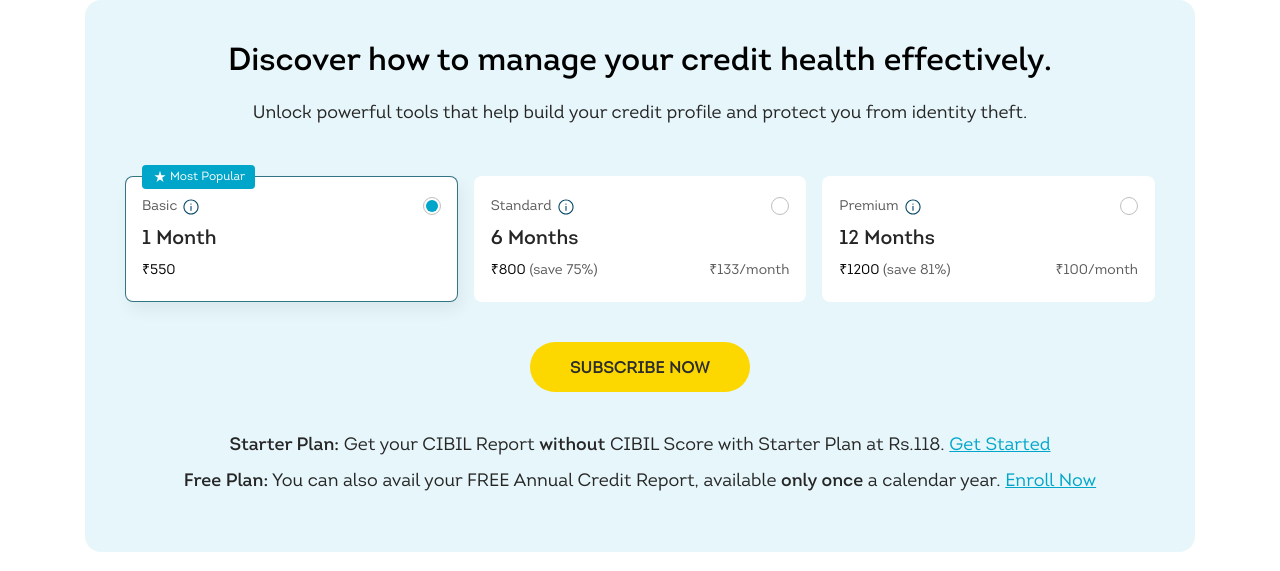
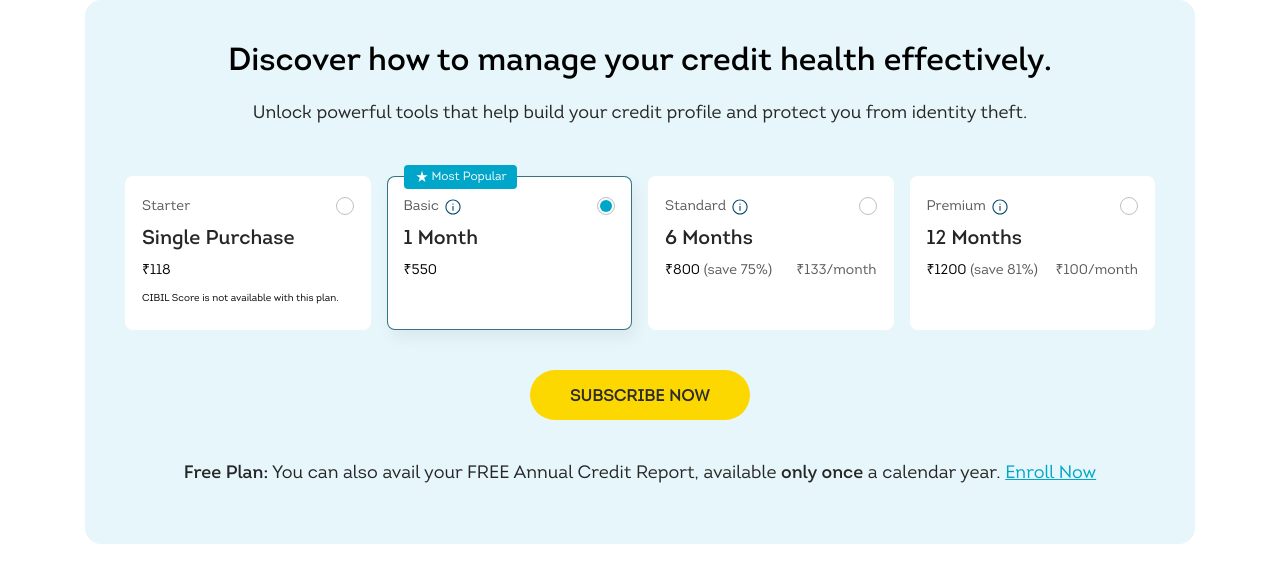
Before and after one commit to devam-netbramha/enquiry-landing, a plain HTML site: page index.html in a window 1280 px wide. Shown: the part 929-1500 px from the top of the page. Drawn offline with Linux system fonts and the light colour scheme.

Commit message:
starter plan added

```diff
--- a/css/scss/_home.scss
+++ b/css/scss/_home.scss
@@ -303,6 +303,7 @@
     &-item {
       max-width: 33.333%;
       width: 100%;
+      min-height: 154px;
       padding: 20px 16px;
       border-radius: 8px;
       background-color: $white;
@@ -312,6 +313,7 @@
 
       @media(max-width: 768px) {
         max-width: 100%;
+        min-height: inherit;
       }
 
       &.active {
@@ -411,6 +413,10 @@
         font-family: $ir;
         color: #000;
         margin-bottom: 0;
+
+        &.small {
+          font-size: 10px;
+        }
 
         span {
           color: #595959;
--- a/index.html
+++ b/index.html
@@ -82,6 +82,17 @@
             <h2 class="enquiry-section-title text-center">Discover how to manage your credit health effectively.</h2>
             <p class="enquiry-section-description text-center mx-auto">Unlock powerful tools that help build your credit profile and protect you from identity theft.</p>
             <div class="enquiry-plans-row">
+              <div class="enquiry-plans-item">
+                <label class="enquiry-plans-item-label" for="starterEnquiry" onclick="setButtonLink(this)">
+                  <input type="radio" name="enquiry-plan" id="starterEnquiry" value="Starter">
+                </label>
+                <p class="enquiry-plans-item-name">Starter</p>
+                <p class="enquiry-plans-item-kind">Single Purchase</p>
+                <div class="enquiry-plans-item-footer">
+                  <p class="enquiry-plans-item-price">₹118</p>
+                </div>
+                <p class="enquiry-plans-item-price small mt-2">CIBIL Score is not available with this plan.</p>
+              </div>
               <div class="enquiry-plans-item active">
                 <p class="popular-chips">
                   <svg xmlns="http://www.w3.org/2000/svg" width="16" height="16" viewBox="0 0 16 16" fill="none">
@@ -162,7 +173,7 @@
             <div class="enquiry-plans-cta">
               <a href="https://myscore.cibil.com/CreditView/enrollShort_new.page?enterprise=CIBIL&offer=1M550RM" class="primary-btn yellow subscribeBtn">subscribe Now</a>
             </div>
-            <p class="enquiry-plans-info"><span>Starter Plan:</span> Get your CIBIL Report <span>without</span> CIBIL Score with Starter Plan at Rs.118. <a href="#">Get Started</a></p>
+            <!-- <p class="enquiry-plans-info"><span>Starter Plan:</span> Get your CIBIL Report <span>without</span> CIBIL Score with Starter Plan at Rs.118. <a href="#">Get Started</a></p> -->
             <p class="enquiry-plans-info"><span>Free Plan:</span> You can also avail your FREE Annual Credit Report, available <span>only once</span> a calendar year. <a href="#">Enroll Now</a></p>
           </div>
           <div class="enquiry-tab">
@@ -624,8 +635,6 @@
     <script src="./js/jquery.min.js"></script>
     <script>
       // tab js start
-      $(document).ready(function () {
-
       $('.enquiry-tab-list li a:not(:first)').addClass('inactive');
       $('.enquiry-tab-container-item').hide();
       $('.enquiry-tab-container-item:first').show();
@@ -637,10 +646,8 @@
           $(this).removeClass('inactive');
 
           $('.enquiry-tab-container-item').hide();
-            $('#' + t + 'C').fadeIn('slow');
+          $('#' + t + 'C').show();
         }
-        });
-
       });
       // tab js end
 
@@ -695,6 +702,7 @@
 
         }
 
+        if (cardValue === 'Starter') link = 'https://myscore.cibil.com/CreditView/enrollShort_new.page?enterprise=CIBIL&offer=1DPCIRO';
         if (cardValue === 'Standard') link = 'https://myscore.cibil.com/CreditView/enrollShort_new.page?enterprise=CIBIL&offer=6M800RM';
 
         if (cardValue === 'Premium') link = 'https://myscore.cibil.com/CreditView/enrollShort_new.page?enterprise=CIBIL&offer=1Y1200RM';
```
Also changed, not shown: css/scss/main.css, 1 other file. Lines whose indentation alone changed are shown as unchanged.
